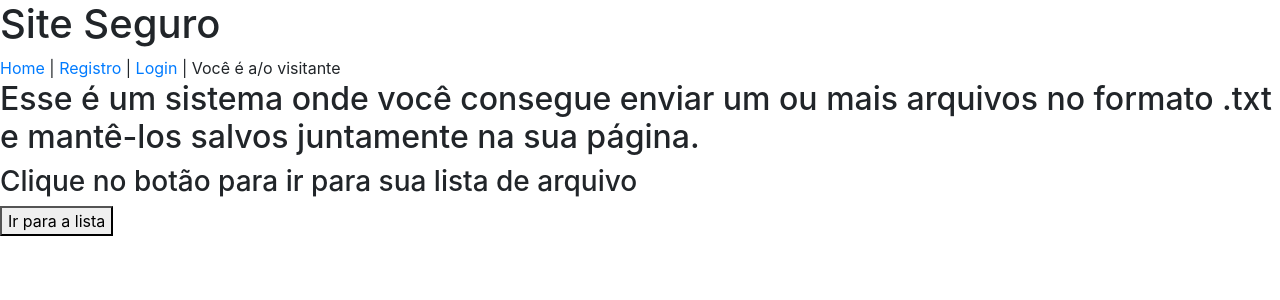
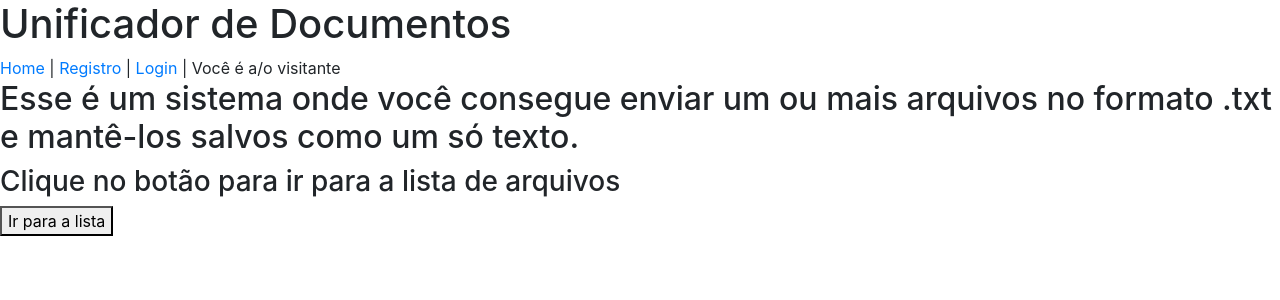
Before and after one commit to pilarfernandezz/ProgWeb-Trabalho-2, a Django app: template Trab2/templates/registro/homeSec.html in a window 1280 px wide. Shown: the top 300 px of the page. Run offline with Django 3.2, Linux system fonts and the light colour scheme; the template is opened without the code that fills it, so the values that code supplies are empty.

Commit message:
ajustes gerais

```diff
--- a/Trab2/templates/registro/base.html
+++ b/Trab2/templates/registro/base.html
@@ -8,7 +8,7 @@
     {% block head %}{% endblock %}
   </head>
   <body>
-    <h1>Site Seguro</h1>
+    <h1>Unificador de Documentos</h1>
     <div>
       <a href="{% url 'sec-home' %}">Home</a> |
       {% if user.is_authenticated %}
--- a/Trab2/templates/registro/homeSec.html
+++ b/Trab2/templates/registro/homeSec.html
@@ -3,8 +3,8 @@
 {% block title %}Página Inicial{% endblock %}
 
 {% block content %}
-<h2>Esse é um sistema onde você consegue enviar um ou mais arquivos no formato .txt e mantê-los salvos juntamente na sua página.</h2>
-<h3>Clique no botão para ir para sua lista de arquivo</h3>
+<h2>Esse é um sistema onde você consegue enviar um ou mais arquivos no formato .txt e mantê-los salvos como um só texto.</h2>
+<h3>Clique no botão para ir para a lista de arquivos</h3>
 
 <form method="get" action="/arquivos/lista">
     <button type="submit">
--- a/Trab2/templates/registro/login.html
+++ b/Trab2/templates/registro/login.html
@@ -6,7 +6,6 @@
 <h2>Entre com os seus dados para fazer login</h2>
 <form method="post">
   {% csrf_token %}
-  <!-- para casa, transformar em tabela -->
   {{ form.as_p }}
   <input type="submit" value="Login">
 </form>
--- a/Trab2/templates/registro/password_change_form.html
+++ b/Trab2/templates/registro/password_change_form.html
@@ -6,7 +6,6 @@
   <h2>Troca de senha</h2>
   <form method="post">
     {% csrf_token %}
-    <!-- tornar esse formulário bonito -->
     {{ form.as_p }}
     <input type="submit" value="Troca senha">
   </form>
--- a/Trab2/templates/registro/password_reset_form.html
+++ b/Trab2/templates/registro/password_reset_form.html
@@ -6,7 +6,6 @@
   <h2>Recuperação de senha</h2>
   <form method="post">
     {% csrf_token %}
-    <!-- para casa, transformar em tabela -->
     {{ form.as_p }}
     <input type="submit" value="Recupera senha">
   </form>
--- a/arquivos/forms.py
+++ b/arquivos/forms.py
@@ -6,17 +6,14 @@ from django.forms import ClearableFileInput
 # Formulário para inserir um arquivo (no banco de dados)
 class ArquivoModel2Form(forms.ModelForm):
     class Meta:
-        # usando o modelo Pessoa
         model = Arquivo
-        # criar um formulário usando TODOS os campos
         fields = ['arquivo']
         widgets = {
             'arquivo': ClearableFileInput(attrs={'multiple': True}, ),
         }
 
+# Formulário que guarda o conteúdo do arquivo
 class TextoModel2Form(forms.ModelForm):
     class Meta:
-        # usando o modelo Pessoa
         model = Texto
-        # criar um formulário usando TODOS os campos
         fields = ['titulo']
--- a/arquivos/models.py
+++ b/arquivos/models.py
@@ -2,7 +2,6 @@ from django.db import models
 from django import forms
 from django.core.validators import FileExtensionValidator
 
-# Create your models here.
 class Arquivo(models.Model):
     arquivo = models.FileField(validators=[FileExtensionValidator(allowed_extensions=['txt'])])
 
--- a/arquivos/static/js/cria.js
+++ b/arquivos/static/js/cria.js
@@ -8,7 +8,6 @@ const readMultiFiles = () => {
     const div = document.getElementById("div");
 
         const setup_reader = (file, type) => {
-            var name = file.name;
             var reader = new FileReader();
 
             reader.onload = e => {
@@ -27,8 +26,3 @@ const readMultiFiles = () => {
             }
         }
     }
-
-const clearFiles = () => {
-    FilesList = null;
-    location.reload();
-}
--- a/arquivos/templates/arquivos/apagaArquivo.html
+++ b/arquivos/templates/arquivos/apagaArquivo.html
@@ -1,11 +1,11 @@
 {% extends 'arquivos/base.html' %}
 
-{% block title %}Apaga Contato{% endblock %}
+{% block title %}Apaga Arquivos{% endblock %}
 
 {% block content %}
-<h2>Apaga contato?</h2>
+<h2>Apaga Arquivos?</h2>
 <p>
-  Confirma a remoção de {{ texto.titulo}}?
+  Confirma a remoção de {{ texto.titulo }}?
   <form method="post">
     {% csrf_token %}
     <a href="{% url 'arquivos:lista-arquivo' %}" class='btn btn-primary'>Cancela</a>
--- a/arquivos/templates/arquivos/atualizaArquivo.html
+++ b/arquivos/templates/arquivos/atualizaArquivo.html
@@ -1,6 +1,6 @@
 {% extends 'arquivos/base.html' %}
 
-{% block title %}Atualiza Contato{% endblock %}
+{% block title %}Atualiza Arquivos{% endblock %}
 
 {% block content %}
   <h2>Atualização de Arquivos</h2>
--- a/arquivos/templates/arquivos/base.html
+++ b/arquivos/templates/arquivos/base.html
@@ -8,9 +8,8 @@
   </head>
   <body>
     <h1>Ferramenta de união de documentos .txt</h1>
-    <a href="">Home page do site geral</a> |
-    <a href="{% url 'arquivos:cria-arquivo'%}">Cria um arquivo</a> |
-    <a href="{% url 'arquivos:lista-arquivo'%}">Lista todos os arquivos cadastrados</a>
+    <a href="{% url  'sec-home'%}">Home page</a> |
+    <a href="{% url 'arquivos:cria-arquivo'%}">Cria um arquivo</a>
 
     {% block content %}{% endblock %}
   </body>
--- a/arquivos/templates/arquivos/listaArquivos.html
+++ b/arquivos/templates/arquivos/listaArquivos.html
@@ -1,6 +1,6 @@
 {% extends 'arquivos/base.html' %}
 
-{% block title %}Lista de Contatos do Meu Site{% endblock %}
+{% block title %}Lista de Arquivos{% endblock %}
 
 {% block content %}
 
--- a/arquivos/views.py
+++ b/arquivos/views.py
@@ -67,7 +67,6 @@ class ArquivoCreateView(View):
         for file in files:
             content += file.read().decode("utf-8")
 
-
         if  form_texto.is_valid():
             arquivo = form_texto.save(commit=False)
             arquivo.conteudo = content
```
Also changed, not shown: Trab2/static/registro/js/registro.js (+0 -7 lines).
